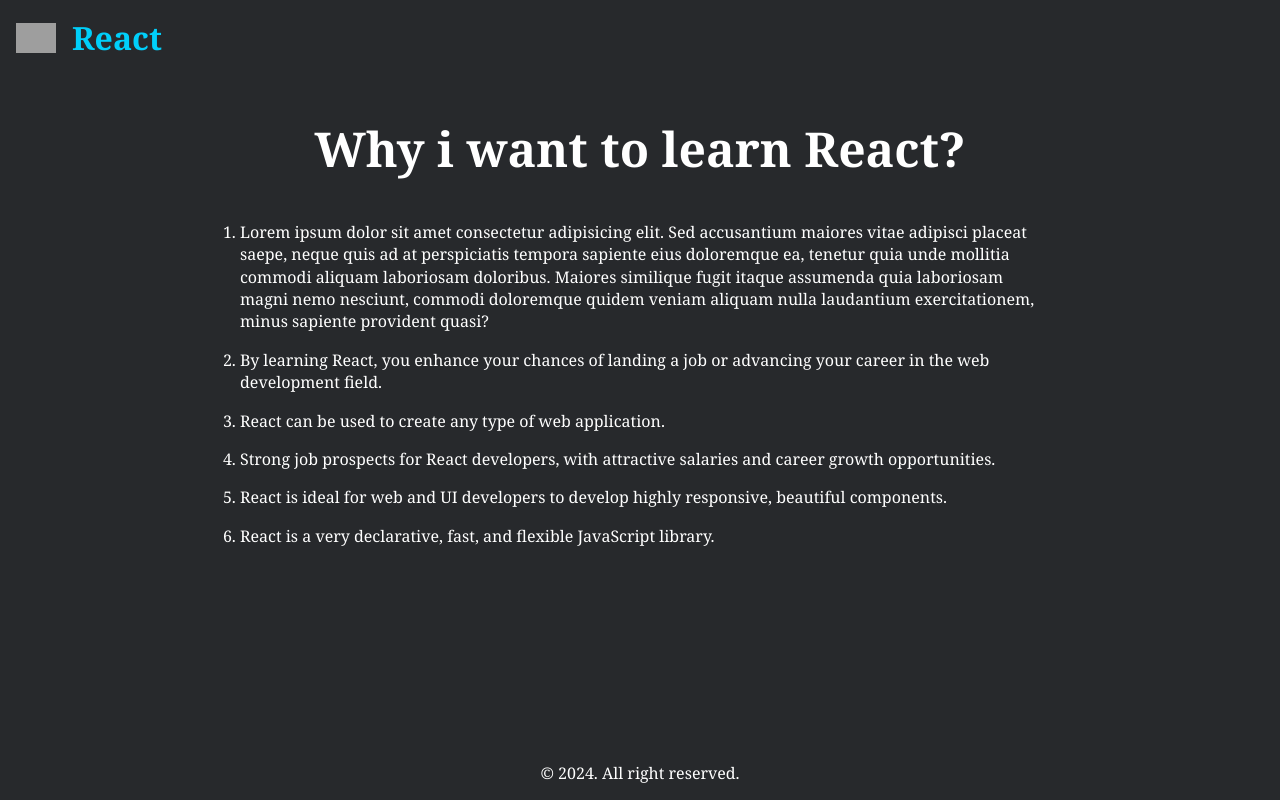
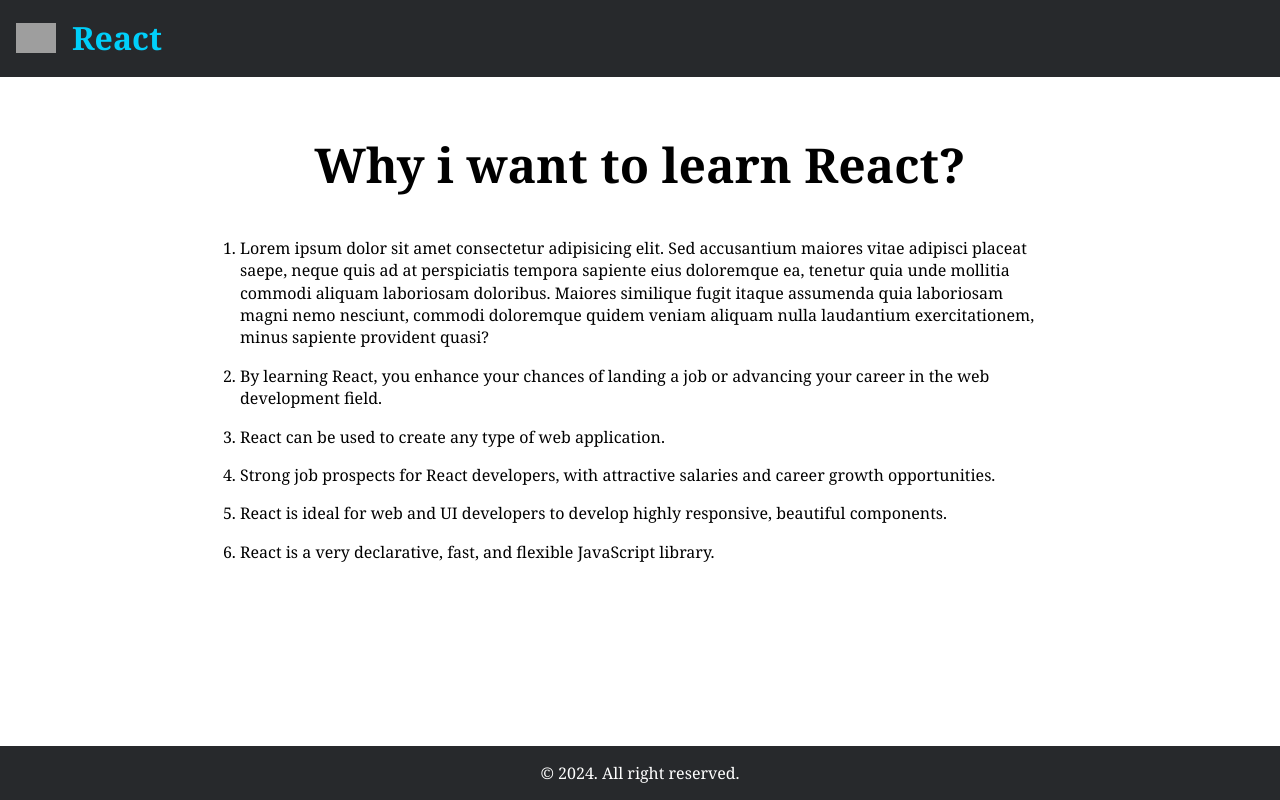
Before and after one commit to Jogata/SoftUni-React-Project, a React (Vite) app in the folder client/: page / in a window 1280 px wide. Built offline with nearby package versions, Linux system fonts and the light colour scheme; grey boxes are pictures that could not be loaded; a web font is replaced by a local one.

Commit message:
practice

```diff
--- a/client/public/styles.css
+++ b/client/public/styles.css
@@ -1741,7 +1741,8 @@ select.form-control {
 
 .e-one footer {
   margin-top: auto;
-  padding-top: 3rem;
-  padding-bottom: 1rem;
+  /* padding-top: 3rem; */
+  /* padding-bottom: 1rem; */
+  padding: 1rem 0;
   text-align: center;
 }
--- a/client/src/components/beach-resort/components/ExerciseOne.jsx
+++ b/client/src/components/beach-resort/components/ExerciseOne.jsx
@@ -1,3 +1,13 @@
+export function ExerciseOne() {
+    return (
+        <div className="e-one full-screen">
+            <Header />
+            <Main />
+            <Footer />
+        </div>
+    )
+}
+
 function Header() {
     return (
         <header>
@@ -7,10 +17,9 @@ function Header() {
     )
 }
 
-export function ExerciseOne() {
+function Main() {
     return (
-        <div className="e-one full-screen">
-            <Header />
+        <main>
             <h1>Why i want to learn React?</h1>
             <ol>
                 <li className="numbred">
@@ -35,9 +44,14 @@ export function ExerciseOne() {
                     React is a very declarative, fast, and flexible JavaScript library.
                 </li>
             </ol>
-            <footer>
-                <p>&copy; 2024. All right reserved.</p>
-            </footer>
-        </div>
+        </main>
     )
 }
+
+function Footer() {
+    return (
+        <footer>
+            <p>&copy; 2024. All right reserved.</p>
+        </footer>
+    )
+}
```
